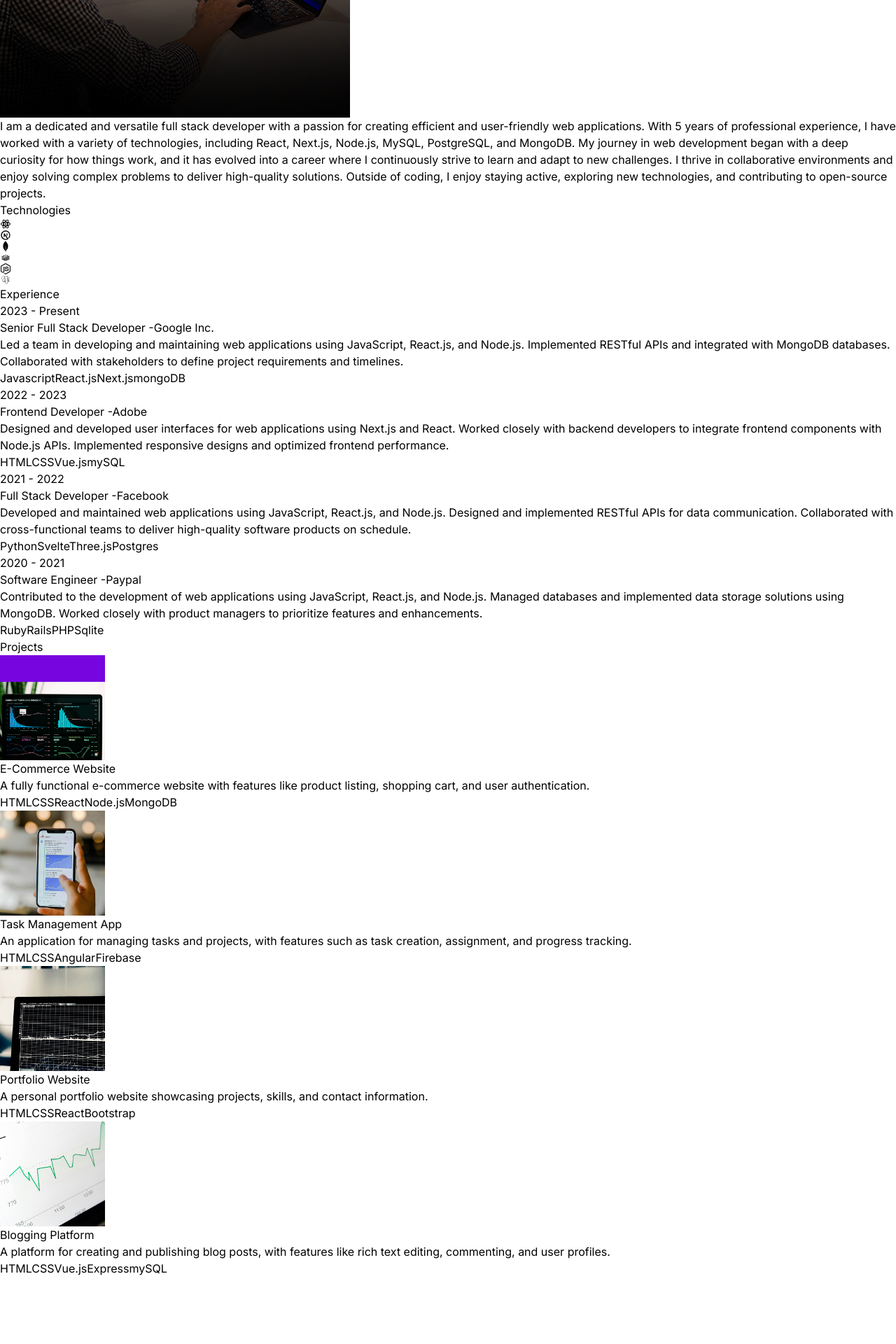
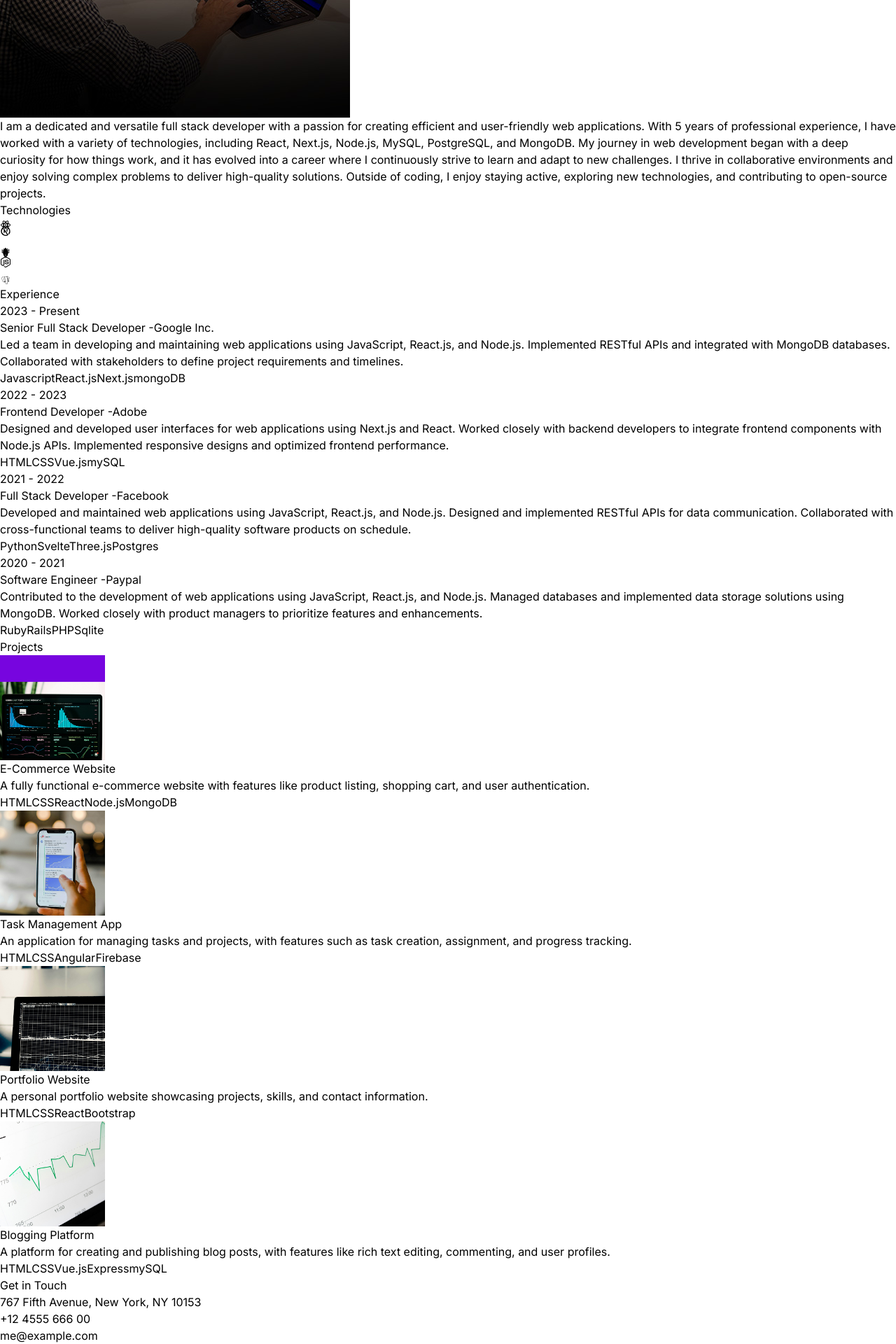
Before and after one commit to mazzyy/react_portfolio, a React (Vite) app: page / in a window 1280 px wide. Shown: the part 1134-3054 px from the top of the page at 70% size. Before the commit the page ends 2958 px from the top, so only its background shows below. Built offline with nearby package versions, Linux system fonts and the light colour scheme.

Commit message:
contactsection updated

```diff
--- a/package.json
+++ b/package.json
@@ -10,6 +10,7 @@
     "preview": "vite preview"
   },
   "dependencies": {
+    "framer-motion": "^11.3.2",
     "react": "^18.3.1",
     "react-dom": "^18.3.1",
     "react-icons": "^5.2.1"
--- a/src/App.jsx
+++ b/src/App.jsx
@@ -1,4 +1,5 @@
 import About from "./components/About";
+import Contactsection from "./components/Contactsection";
 import Experience from "./components/Experience";
 import Hero from "./components/Hero";
 import Navbar from "./components/navbar";
@@ -19,6 +20,7 @@ const App = () => {
         <Technologies />
         <Experience />
         <Projects />
+        <Contactsection />
       </div>
     </div>
   );
--- a/src/components/About.jsx
+++ b/src/components/About.jsx
@@ -1,5 +1,7 @@
+import { motion } from "framer-motion";
 import aboutImg from "../assets/about.jpg";
 import { ABOUT_TEXT } from "../constants";
+
 
 const About = () => {
   return (
@@ -9,16 +11,24 @@ const About = () => {
         <span className="text-neutral-500"> Me</span>
       </h2>
       <div className="flex flex-wrap">
-        <div className="w-full lg:w-1/2 lg:p-8">
+        <motion.div
+        whileInView={{ opacity: 1, x: 0 }}
+        initial={{ opacity: 0, x: -100 }}
+        transition={{ duration	: 0.5 }}
+        className="w-full lg:w-1/2 lg:p-8">
           <div className="flex items-center justify-center">
             <img className="rounded-2xl " src={aboutImg} alt="about" />
           </div>
-        </div>
-        <div className="w-full lg:w-1/2">
+        </motion.div>
+        <motion.div
+        whileInView={{ opacity: 1, x: 0 }}
+        initial={{ opacity: 0, x: 100 }}
+        transition={{ duration	: 0.5 }}
+        className="w-full lg:w-1/2">
           <div className="flex justify-center lg:justify-start">
             <p className="my-2 max-w-xl py-6">{ABOUT_TEXT}</p>
           </div>
-        </div>
+        </motion.div>
       </div>
     </div>
   );
--- /dev/null
+++ b/src/components/Contactsection.jsx
@@ -0,0 +1,40 @@
+import { motion } from "framer-motion";
+import { CONTACT } from "../constants";
+
+const Contactsection = () => {
+  return (
+    <div className="border-b border-neutral-900 pb-20">
+      <motion.h2
+        whileInView={{ opacity: 1, y: 0 }}
+        initial={{ opacity: 0, y: -100 }}
+        transition={{ duration: 1 }}
+        className="my-10 text-center text-4xl"
+      >
+        Get in Touch
+      </motion.h2>
+      <div className="text-center tracking-tighter">
+        <motion.p
+          whileInView={{ opacity: 1, x: 0 }}
+          initial={{ opacity: 0, x: -100 }}
+          transition={{ duration: 0.5 }}
+          className="my-4"
+        >
+          {CONTACT.address}
+        </motion.p>
+        <motion.p
+          whileInView={{ opacity: 1, x: 0 }}
+          initial={{ opacity: 0, x: 100 }}
+          transition={{ duration: 0.5 }}
+          className="my-4"
+        >
+          {CONTACT.phoneNo}
+        </motion.p>
+        <a href="#" className="border-b">
+          {CONTACT.email}
+        </a>
+      </div>
+    </div>
+  );
+};
+
+export default Contactsection;
--- a/src/components/Hero.jsx
+++ b/src/components/Hero.jsx
@@ -1,5 +1,18 @@
 import { HERO_CONTENT } from "../constants/index";
 import profilePic from "../assets/kevinRushProfile.png";
+import { motion } from "framer-motion";
+
+const container = (delay) => ({
+  hidden: { x: -100, opacity: 0 },
+  visible: {
+    x: 0,
+    opacity: 1,
+    transition: {
+      delay: delay,
+      duration: 0.5,
+    },
+  },
+});
 
 const Hero = () => {
   return (
@@ -7,26 +20,42 @@ const Hero = () => {
       <div className="flex flex-wrap">
         <div className="w-full lg:w-1/2">
           <div className="flex flex-col items-center lg:items-start">
-            <h1 className="pb-16 text-6xl font-thin tracking-tight lg:mt-16 lg:text-8xl">
+            <motion.h1
+              variants={container(0)}
+              initial="hidden"
+              animate="visible"
+              className="pb-16 text-6xl font-thin tracking-tight lg:mt-16 lg:text-8xl"
+            >
               Asheer Ali
-            </h1>
-            <span
-              className="bg-gradient-to-r from-pink-300 via-slate-500 to-purple-500 bg-clip-text text-4xl tracking-tight
+            </motion.h1>
+            <motion.span
+              variants={container(0.5)}
+              initial="hidden"
+              animate="visible"
+              className="bg-gradient-to-r from-pink-300 via-slate-500 to-purple-500 bg-clip-text text-3xl tracking-tight
 text-transparent"
             >
               Full Stack Developer
-            </span>
-            <p className="my-2 max-w-xl py-6 font-light tracking-tighter">
+            </motion.span>
+            <motion.p
+              variants={container(1)}
+              initial="hidden"
+              animate="visible"
+              className="my-2 max-w-xl py-6 font-light tracking-tighter"
+            >
               I am a full stack developer with a passion for building
               applications that are user-friendly and accessible. I have
               experience working with React, Node.js, and MongoDB.
               {HERO_CONTENT}
-            </p>
+            </motion.p>
           </div>
         </div>
         <div className="w-full lg:w-1/2 lg:p-8">
           <div className="flex justify-center">
-            <img
+            <motion.img
+            initial={{ opacity: 0, x: 100 }}
+            animate={{ opacity: 1, x: 0 }}
+            transition={{ delay: 0.5, duration: 1 }}
               src={profilePic}
               alt="Profile"
               // className="rounded-full w-48 h-48 object-cover"
--- a/src/components/Projects.jsx
+++ b/src/components/Projects.jsx
@@ -1,14 +1,27 @@
+import { motion } from "framer-motion";
 import { PROJECTS } from "../constants";
 
 const Projects = () => {
   return (
     <div className="border-b border-neutral-900 pb-4">
       {" "}
-      <h2 className="my-20 text-center text-4xl">Projects</h2>
+      <motion.h2
+        whileInView={{ opacity: 1, y: 0 }}
+        initial={{ opacity: 0, y: -100 }}
+        transition={{ duration: 1 }}
+        className="my-20 text-center text-4xl"
+      >
+        Projects
+      </motion.h2>
       <div>
         {PROJECTS.map((project, index) => (
           <div key={index} className="mb-8 flex flex-wrap lg:justify-center">
-            <div className="w-full lg:w-1/4">
+            <motion.div
+              whileInView={{ opacity: 1, x: 0 }}
+              initial={{ opacity: 0, x: -100 }}
+              transition={{ duration: 0.5 }}
+              className="w-full lg:w-1/4"
+            >
               <img
                 src={project.image}
                 alt={project.title}
@@ -16,8 +29,13 @@ const Projects = () => {
                 height={150}
                 className="mb-6 rounded"
               />
-            </div>
-            <div className="w-full max-w-xl lg:w-3/4">
+            </motion.div>
+            <motion.div
+              whileInView={{ opacity: 1, x: 0 }}
+              initial={{ opacity: 0, x: 100 }}
+              transition={{ duration: 0.5 }}
+              className="w-full max-w-xl lg:w-3/4"
+            >
               {" "}
               <h6 className="mb-2 font-semibold">{project.title}</h6>
               <p className="mb-4 text-neutral-400">{project.description}</p>
@@ -29,7 +47,7 @@ const Projects = () => {
                   {tech}
                 </span>
               ))}
-            </div>
+            </motion.div>
           </div>
         ))}
       </div>
--- a/src/components/Technologies.jsx
+++ b/src/components/Technologies.jsx
@@ -3,32 +3,79 @@ import { TbBrandNextjs } from "react-icons/tb";
 import { SiMongodb } from "react-icons/si";
 import { DiPostgresql, DiRedis } from "react-icons/di";
 import { FaNodeJs } from "react-icons/fa";
+import { motion } from "framer-motion";
 // import
+
+const iconVariants = (duration) => ({
+  initial: { y: -10 },
+  animate: {
+    y: [10, -10],
+    transition: {
+      duration,
+      ease: "linear",
+      repeat: Infinity,
+      repeatType: "reverse",
+    },
+  },
+});
 
 const Technologies = () => {
   return (
     <div className="border-b border-neutral-800 pb-24">
-      <h1 className="my-20 text-center text-4xl"> Technologies</h1>
-      <div className="flex flex-wrap items-center justify-center gap-4">
-        <div className="rounded-2xl border-4 border-neutral-800 p-4">
+      <motion.h1
+      whileInView={{ opacity: 1, y: 0 }}
+      initial={{ opacity: 0, y: -100 }}
+      transition={{ duration: 1 }}
+      className="my-20 text-center text-4xl"> Technologies</motion.h1>
+      <motion.div
+      whileInView={{ opacity: 1, x: 0 }}
+      initial={{ opacity: 0, x: -100 }}
+      transition={{ duration: 1 }}
+      className="flex flex-wrap items-center justify-center gap-4">
+        <motion.div
+          variants={iconVariants(2.5)}
+          initial="initial"
+          animate="animate"
+          className="rounded-2xl border-4 border-neutral-800 p-4"
+        >
           <RiReactjsLine className="text-7xl text-cyan-400" />
-        </div>
-         <div className="rounded-2xl border-4 border-neutral-800 p-4">
+        </motion.div>
+        <motion.div
+           variants={iconVariants(5)}
+           initial="initial"
+           animate="animate"
+        className="rounded-2xl border-4 border-neutral-800 p-4">
           <TbBrandNextjs className="text-7xl" />
-        </div>
-         <div className="rounded-2xl border-4 border-neutral-800 p-4">
+        </motion.div>
+        <motion.div
+        variants={iconVariants(3)}
+        initial="initial"
+        animate="animate"
+        className="rounded-2xl border-4 border-neutral-800 p-4">
           <SiMongodb className="text-7xl text-green-500" />
-        </div>
-        <div className="rounded-2xl border-4 border-neutral-800 p-4">
+        </motion.div>
+        <motion.div
+           variants={iconVariants(2)}
+           initial="initial"
+           animate="animate"
+        className="rounded-2xl border-4 border-neutral-800 p-4">
           <DiRedis className="text-7xl text-red-700" />
-        </div>
-         <div className="rounded-2xl border-4 border-neutral-800 p-4">
+        </motion.div>
+        <motion.div
+           variants={iconVariants(6)}
+           initial="initial"
+           animate="animate"
+        className="rounded-2xl border-4 border-neutral-800 p-4">
           <FaNodeJs className="text-7xl text-green-500" />
-        </div>
-        <div className="rounded-2xl border-4 border-neutral-800 p-4">
+        </motion.div>
+        <motion.div
+           variants={iconVariants(4)}
+           initial="initial"
+           animate="animate"
+        className="rounded-2xl border-4 border-neutral-800 p-4">
           <DiPostgresql className="text-7xl text-sky-700 " />
-        </div>
-      </div>
+        </motion.div>
+      </motion.div>
     </div>
   );
 };
```
Also changed, not shown: src/components/Experience.jsx (+47 -11 lines), 1 other file (tests, documents, lock files or other folders). Lines whose indentation alone changed are shown as unchanged.
